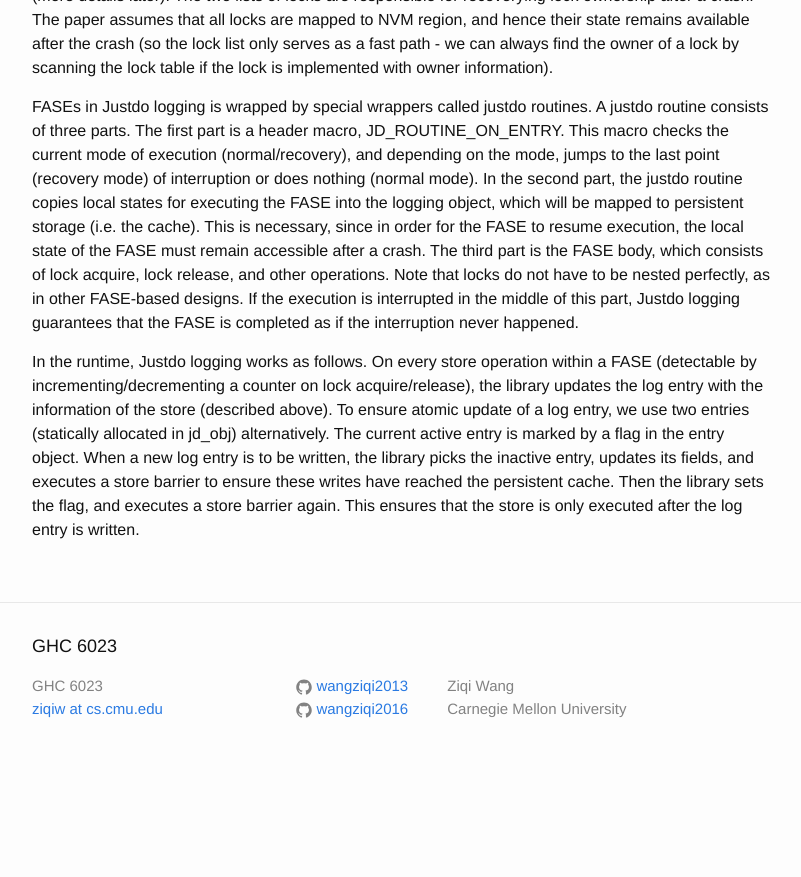
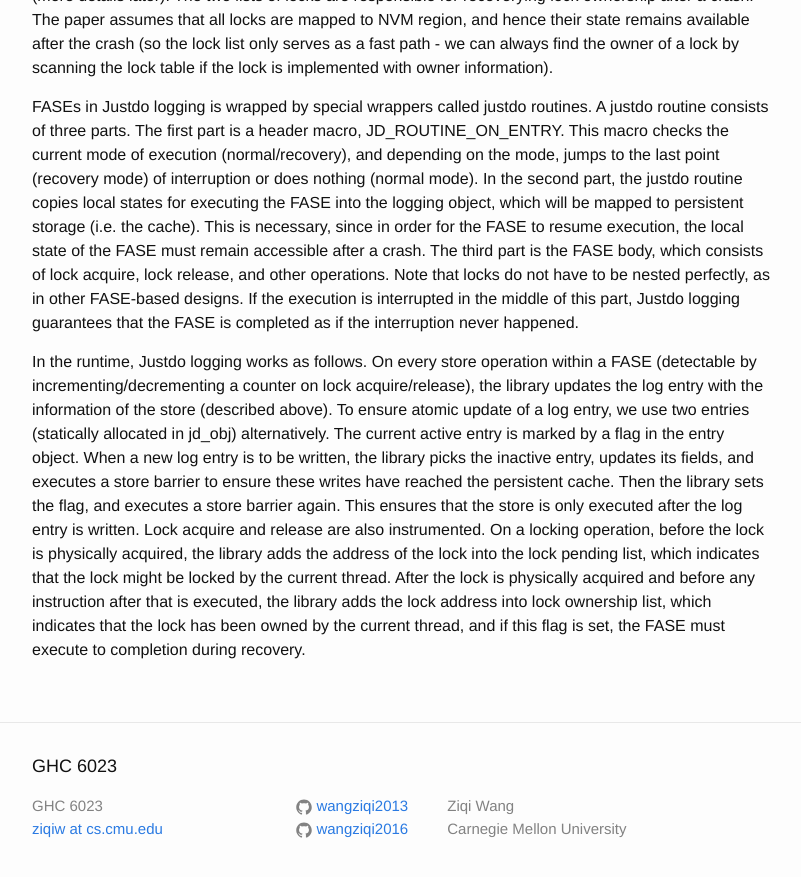
Before and after one commit to wangziqi2013/wangziqi2013.github.io, a Jekyll site: the page built from _posts/2019-08-08-justdo.markdown, in a window 1280 px wide and 900 px high, scrolled down 1921 px. Shown: the top 877 px of the window, without its empty margins (238-1039 px from the left). Built offline with Jekyll 4.4.1, drawn with Linux system fonts in a browser that asks for light colours; before the commit the page ends 2701 px from its top, so only the background shows below that.

Commit message:
Working on logging on locks

```diff
--- a/_posts/2019-08-08-justdo.markdown
+++ b/_posts/2019-08-08-justdo.markdown
@@ -85,3 +85,8 @@ To ensure atomic update of a log entry, we use two entries (statically allocated
 entry is marked by a flag in the entry object. When a new log entry is to be written, the library picks the inactive entry,
 updates its fields, and executes a store barrier to ensure these writes have reached the persistent cache. Then the library
 sets the flag, and executes a store barrier again. This ensures that the store is only executed after the log entry is written.
+Lock acquire and release are also instrumented. On a locking operation, before the lock is physically acquired, the library
+adds the address of the lock into the lock pending list, which indicates that the lock might be locked by the current thread.
+After the lock is physically acquired and before any instruction after that is executed, the library adds the lock address
+into lock ownership list, which indicates that the lock has been owned by the current thread, and if this flag is set, the
+FASE must execute to completion during recovery.
```
